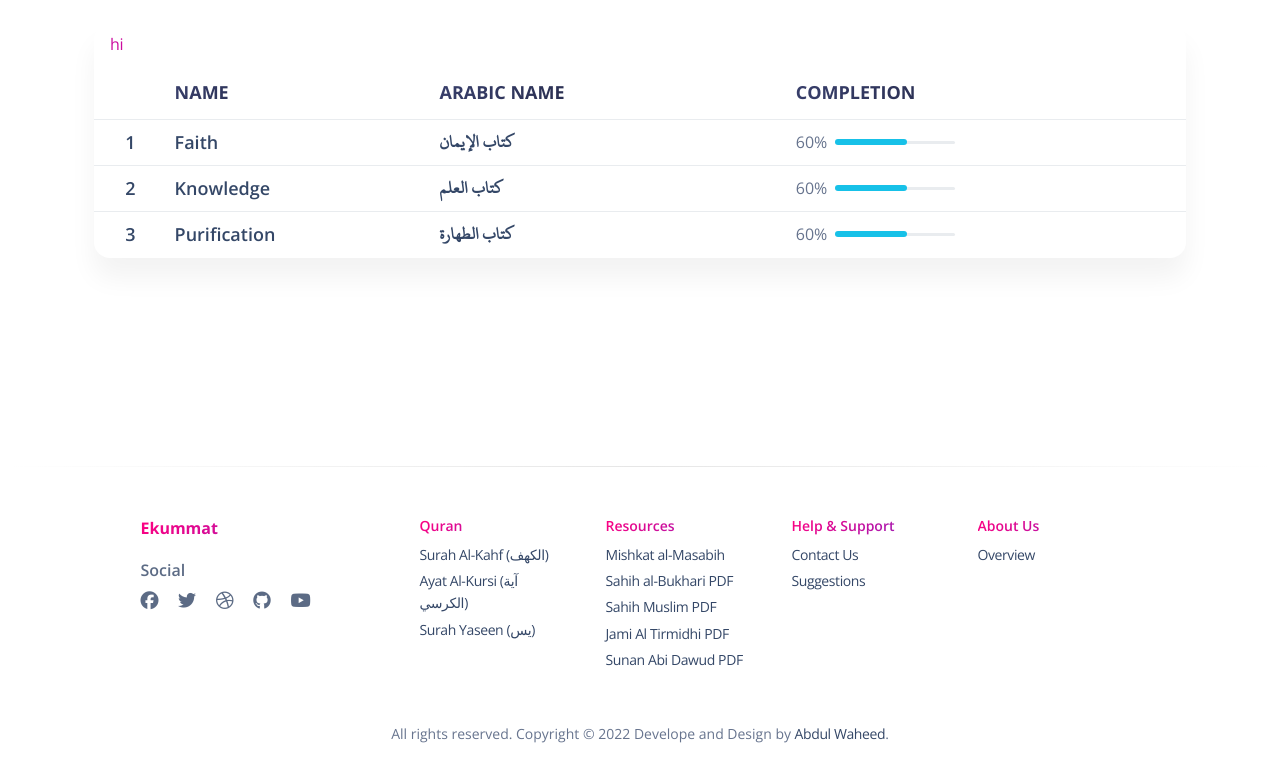
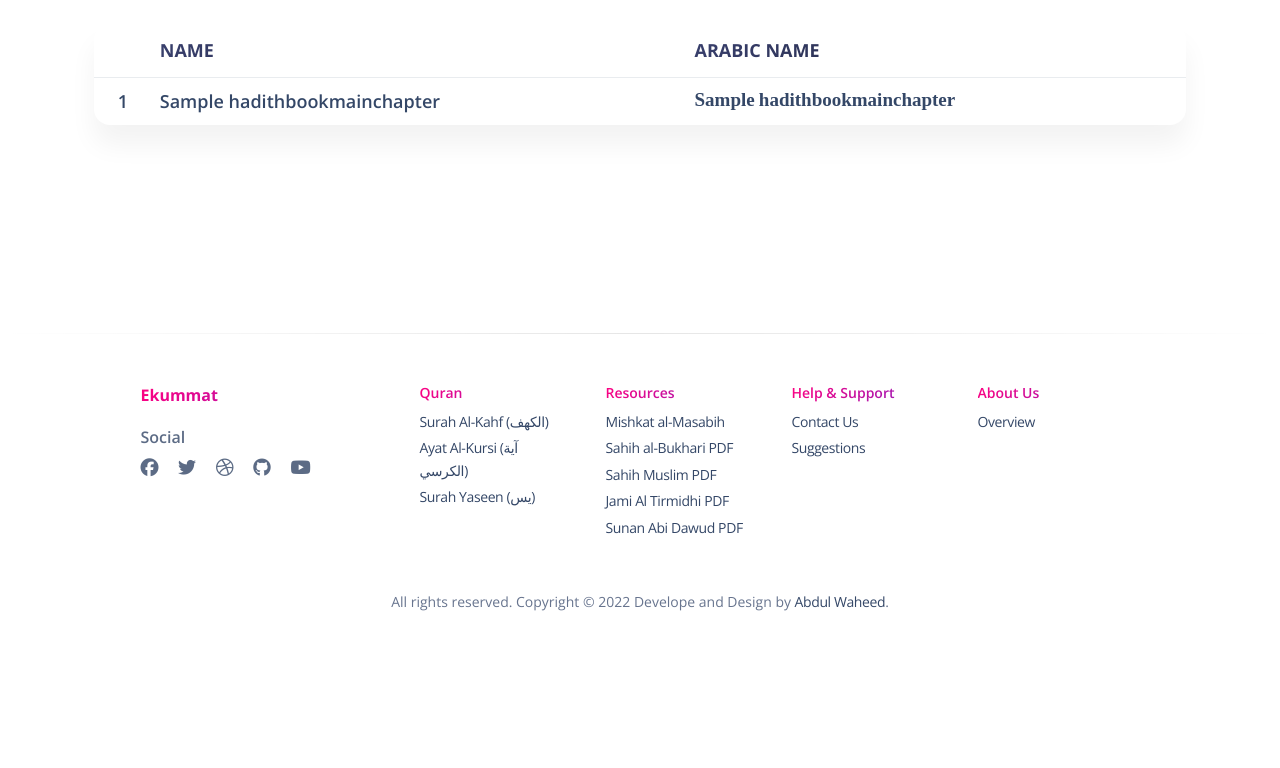
Before and after one commit to AbdulWaheedPasha/ekummat, a Django app: template apps/templates/frontend/hadees_mainchapter.html in a window 1280 px wide. Shown: the part 182-950 px from the top of the page. After the commit the page ends 793 px from the top, so only its background shows below. Run offline with Django 3.2, Linux system fonts and the light colour scheme; the template is opened without the code that fills it: values that come from a table or form of the project are taken from there, others are empty; tables that the repository leaves empty hold one stand-in row (values such as "Sample post"); some libraries are stand-ins or nearby versions.

Commit message:
hadith 55%

```diff
--- a/apps/home/models.py
+++ b/apps/home/models.py
@@ -3,6 +3,7 @@
 Copyright (c) 2019 - present AppSeed.us
 """
 
+from operator import mod
 from pyexpat import model
 from statistics import mode
 from turtle import title, update
@@ -49,3 +50,50 @@ class QuranChapterOld(models.Model):
 
     def __str__(self):
         return str(self.chapter_no)
+
+
+#Mishkatul Masabeeh
+class HadithBook(models.Model):
+    title = models.CharField(max_length=100,null=False,blank=False)
+    description = models.TextField(null=True,blank=True)
+
+    def __str__(self):
+        return self.title
+
+#Mishkatul Masabeeh #Faith (main chapter heading)
+class HadithBookMainChapter(models.Model):
+    hadithbook = models.ForeignKey(HadithBook,on_delete=models.SET_NULL,null=True)
+    chapter_no = models.IntegerField(max_length=3)
+    english_name = models.CharField(max_length=200)
+    arabic_name = models.CharField(max_length=200)
+
+    def __str__(self):
+        return self.english_name
+
+#Mishkatul Masabeeh -> #Faith -> #sub content
+class HadithBookSubChapter(models.Model):
+    hadith_book_main_chapter = models.ForeignKey(HadithBookMainChapter,on_delete=models.SET_NULL,null=True)
+    sub_chapter_name = models.CharField(max_length=200)
+
+    def __str__(self):
+        return f"{self.hadith_book_main_chapter} - {self.sub_chapter_name}"
+
+
+HADITHGRADE = [
+    ("Muttafaqun 'alayh","Muttafaqun 'alayh"),
+    ("Sahih","Sahih"),
+    ("Hasan","Hasan"),
+    ("Zaeef","Zaeef"),
+]
+
+class HadithBookContent(models.Model):
+    hadith_book_sub_chapter = models.ForeignKey(HadithBookSubChapter,on_delete=models.SET_NULL,null=True)
+    sr_no = models.IntegerField(max_length=3)
+    arabic_content = models.TextField()
+    roman_urdu_content = models.TextField()
+    hindi_content = models.TextField()
+    reference_field = models.TextField()
+    grade = models.CharField(choices=HADITHGRADE,default="Sahih", max_length=50)
+
+    def __str__(self):
+        return f"{self.hadith_book_sub_chapter}"
--- a/apps/home/urls.py
+++ b/apps/home/urls.py
@@ -12,7 +12,9 @@ urlpatterns = [
     path('<int:chapter_id>/',views.quran_get_chapter, name='quran_get_chapter'),
 
     path('hadees_mainchapter',views.hadees_mainchapter, name='hadees_mainchapter'),
-    path('hadees_subchapter',views.hadees_subchapter, name='hadees_subchapter'),
+    # path('hadees_subchapter',views.hadees_subchapter, name='hadees_subchapter'),
+    # path(r'^hadees_subchapter/(?P<value>\d+)/$',views.hadees_subchapter, name='hadees_subchapter'),
+    path('hadees_subchapter/<int:chapter_no>/',views.hadees_subchapter, name='hadees_subchapter'),
 
     path('pdf_book_list',views.pdf_book_list, name='pdf_book_list'),
 
--- a/apps/templates/frontend/hadees_mainchapter.html
+++ b/apps/templates/frontend/hadees_mainchapter.html
@@ -1,6 +1,6 @@
 {% extends 'frontend/base.html' %}
 
-{% block title %} Dashboard {% endblock title %}
+{% block title %} Mishkat al-Masabih {% endblock title %}
 
 <!-- Specific CSS goes HERE -->
 {% block stylesheets %}{% endblock stylesheets %}
@@ -43,118 +43,24 @@
                       <th class="text-uppercase text-gradient text-dark text-xxs font-weight-bolder ps-2"></th>
                       <th class="text-uppercase text-gradient text-dark text-lg font-weight-bolder  ps-2">Name </th>
                       <th class="text-uppercase text-gradient text-dark text-lg font-weight-bolder  ps-2">Arabic Name</th>
-                      <th class="text-uppercase text-gradient text-dark text-lg font-weight-bolder  ps-2">Completion </th>
+                      <!-- <th class="text-uppercase text-gradient text-dark text-lg font-weight-bolder  ps-2">Completion </th> -->
                    </tr>
                 </thead>
                 <tbody>
-                   <tr data-url="some_url1">
-                     <a class="nav-link nav-link-icon me-2" href="{% url 'pdf_book_list' %}"> hi </a>
+                   {% for hadith in hadith_main_chapter_list%}
+                   <tr data-url="some_url1" onclick="window.location = 'hadees_subchapter/{{hadith.chapter_no}}/'">
                       <td>
-                         <p class="mb-0 text-lg  text-dark font-weight-bold text-center" >1</p>
+                         <p class="mb-0 text-lg  text-dark font-weight-bold text-center" >{{hadith.chapter_no}}</p>
                       </td>
                       <td>
-                         <p class="mb-0 text-lg  text-dark font-weight-bold" >Faith</p>
+                         <p class="mb-0 text-lg  text-dark font-weight-bold" >{{hadith.english_name}}</p>
                       </td>
                       <td>
-                         <p class="mb-0 text-lg  text-dark font-weight-bold uthmani" >كتاب الإيمان</p>
-                      </td>
-                      <td class="align-middle text-center">
-                         <div class="d-flex align-items-center">
-                            <span class="me-2 text-md">60%</span>
-                            <div>
-                               <div class="progress">
-                                  <div class="progress-bar bg-info" role="progressbar" aria-valuenow="60" aria-valuemin="0" aria-valuemax="100" style="width: 60%;"></div>
-                               </div>
-                            </div>
-                         </div>
+                         <p class="mb-0 text-lg  text-dark font-weight-bold uthmani" ><span class="uthmani">{{hadith.arabic_name}}</span></p>
                       </td>
 
                    </tr>
-                   <tr>
-                      <td>
-                         <p class="mb-0 text-lg  text-dark font-weight-bold text-center" >2</p>
-                      </td>
-                      <td>
-                         <p class="mb-0 text-lg  text-dark font-weight-bold" >Knowledge</p>
-                      </td>
-                      <td>
-                         <p class="mb-0 text-lg  text-dark font-weight-bold uthmani" >كتاب العلم</p>
-                      </td>
-                      <td class="align-middle text-center">
-                         <div class="d-flex align-items-center">
-                            <span class="me-2 text-md">60%</span>
-                            <div>
-                               <div class="progress">
-                                  <div class="progress-bar bg-info" role="progressbar" aria-valuenow="60" aria-valuemin="0" aria-valuemax="100" style="width: 60%;"></div>
-                               </div>
-                            </div>
-                         </div>
-                      </td>
-                   </tr>
-                   <tr>
-                      <td>
-                         <p class="mb-0 text-lg  text-dark font-weight-bold text-center" >3</p>
-                      </td>
-                      <td>
-                         <p class="mb-0 text-lg  text-dark font-weight-bold" >Purification</p>
-                      </td>
-                      <td>
-                         <p class="mb-0 text-lg  text-dark font-weight-bold uthmani" > كتاب الطهارة </p>
-                      </td>
-                      <td class="align-middle text-center">
-                         <div class="d-flex align-items-center">
-                            <span class="me-2 text-md">60%</span>
-                            <div>
-                               <div class="progress">
-                                  <div class="progress-bar bg-info" role="progressbar" aria-valuenow="60" aria-valuemin="0" aria-valuemax="100" style="width: 60%;"></div>
-                               </div>
-                            </div>
-                         </div>
-                      </td>
-                   </tr>
-                   <!-- <tr>
-                      <td>
-                            <h5 class="mb-0 text-md text-center">2</h5>
-                      </td>
-                      <td>
-                        <h5 class="mb-0 text-md">Knowledge</h5>
-                      </td>
-                      <td>
-                        <h5 class="mb-0 text-md uthmani"> كتاب العلم </h5>
-                      </td>
-                      <td class="align-middle text-center">
-                        <div class="d-flex align-items-center">
-                          <span class="me-2 text-md">60%</span>
-                          <div>
-                            <div class="progress">
-                              <div class="progress-bar bg-info" role="progressbar" aria-valuenow="60" aria-valuemin="0" aria-valuemax="100" style="width: 60%;"></div>
-                            </div>
-                          </div>
-                        </div>
-                      </td>
-                      </tr>
-
-                      <tr>
-                      <td>
-                            <h5 class="mb-0 text-md text-center">3</h5>
-                      </td>
-                      <td>
-                        <h5 class="mb-0 text-md">Purification</h5>
-                      </td>
-                      <td>
-                        <h5 class="mb-0 text-md uthmani">كتاب الطهارة</h5>
-                      </td>
-                      <td class="align-middle text-center">
-                        <div class="d-flex align-items-center">
-                          <span class="me-2 text-md">60%</span>
-                          <div>
-                            <div class="progress">
-                              <div class="progress-bar bg-info" role="progressbar" aria-valuenow="60" aria-valuemin="0" aria-valuemax="100" style="width: 60%;"></div>
-                            </div>
-                          </div>
-                        </div>
-                      </td>
-                      </tr> -->
+                   {% endfor %}
                 </tbody>
              </table>
           </div>
@@ -166,9 +72,10 @@
 
 {% block javascripts %}
 <script>
-   $('table tr').on('click', 'td', function () {
-   window.location.href = "redirect url";
-})
+//    $('table tr').on('click', 'td', function () {
+//       alert("dd");
+//    window.location.href = "{% url 'hadees_subchapter' %}";
+// })
 
 // $(function () {
 //     $('table tr').click(function () {
```
Also changed, not shown: apps/home/admin.py (+28 -1 lines), apps/home/migrations/0005_auto_20220406_0659.py (added), apps/home/migrations/0006_hadithbookcontent_sr_no.py (added).
